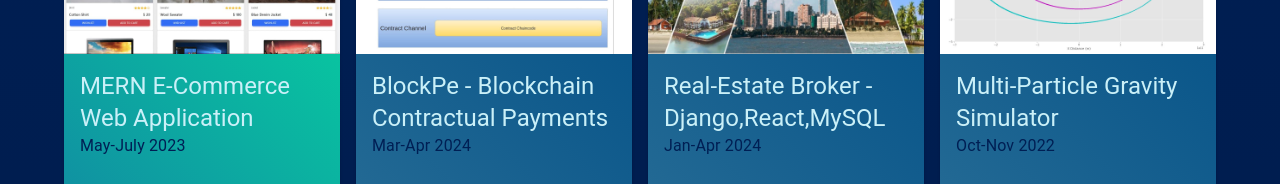
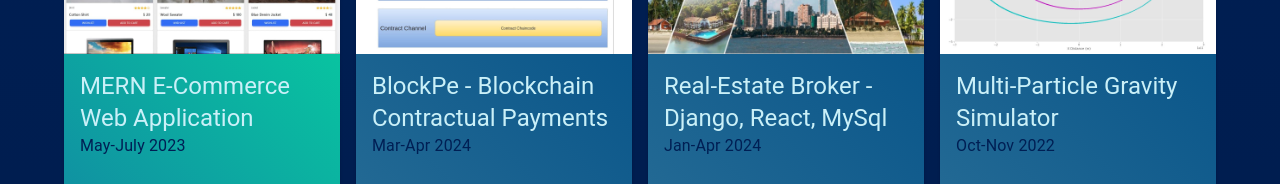
Before and after one commit to ChinmayPillai/chinmaypillai.github.io, a React (Vite) app: page /projects in a window 1280 px wide. Shown: the part 285-469 px from the top of the page. Built offline with nearby package versions, Linux system fonts and the light colour scheme.

Commit message:
Fix Project Name

```diff
--- a/src/components/Projects/Projects.tsx
+++ b/src/components/Projects/Projects.tsx
@@ -90,7 +90,7 @@ const promiment_projects: Project[] = [
         img: "/project/BlockPe.jpg",
     },
     {
-        title: "Real-Estate Broker - Django,React,MySQL",
+        title: "Real-Estate Broker - Django, React, MySql",
         des: "Real-Estate trading platform maintaining OrderBook updated with market & limit orders",
         date: "Jan-Apr 2024",
         link: "https://github.com/ChinmayPillai/Real_Estate_Broker_WebApp",
@@ -115,7 +115,7 @@ type ProjMap = {
         "Multi-Particle Gravity Simulator": Simulator,
         "React Typescript Portfolio Website": Portfolio,
         "BlockPe - Blockchain Contractual Payments": BlockPe,
-        "Real-Estate Broker - Django,React,MySQL": Broker,
+        "Real-Estate Broker - Django, React, MySql": Broker,
     };
 
 
```
